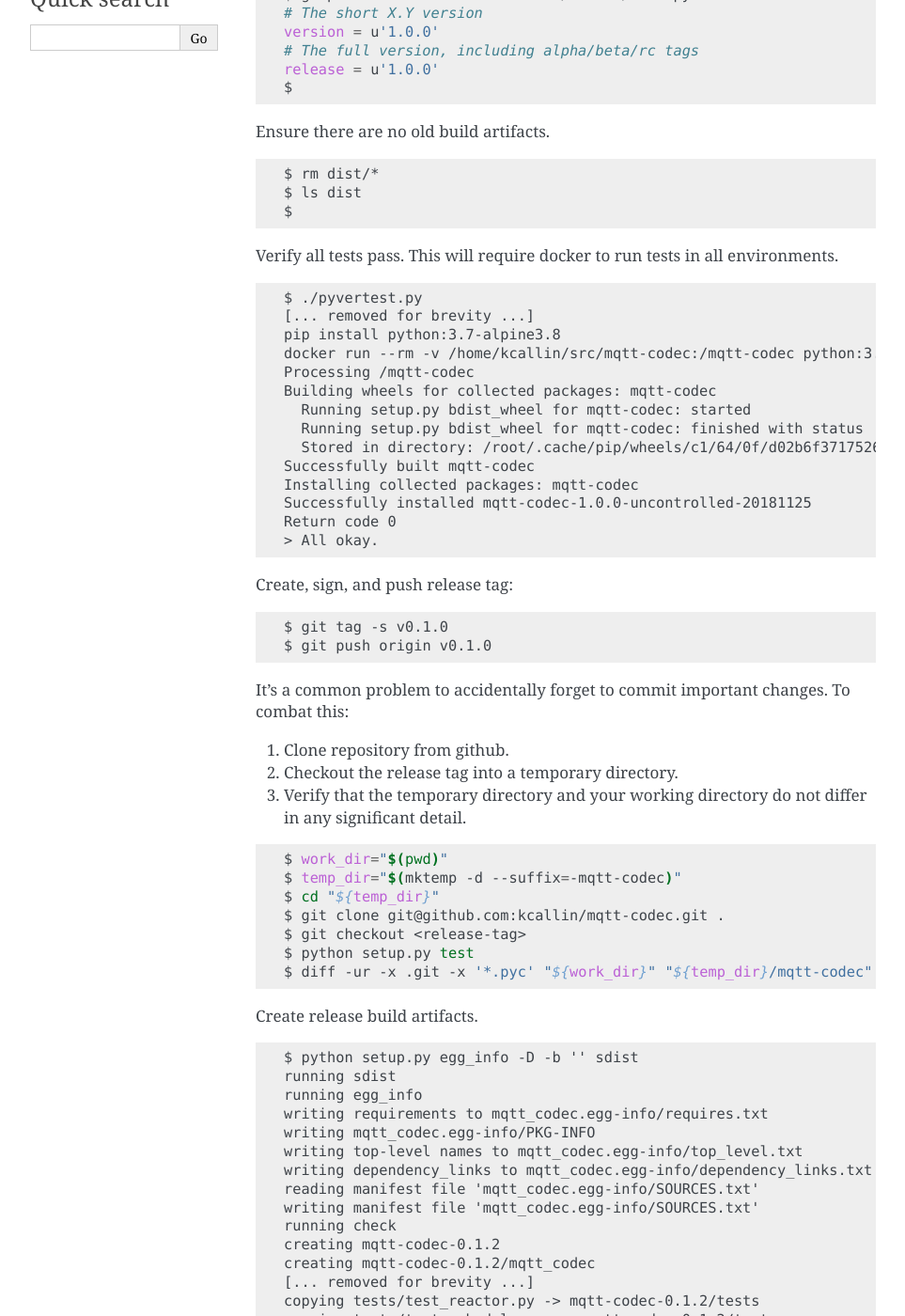
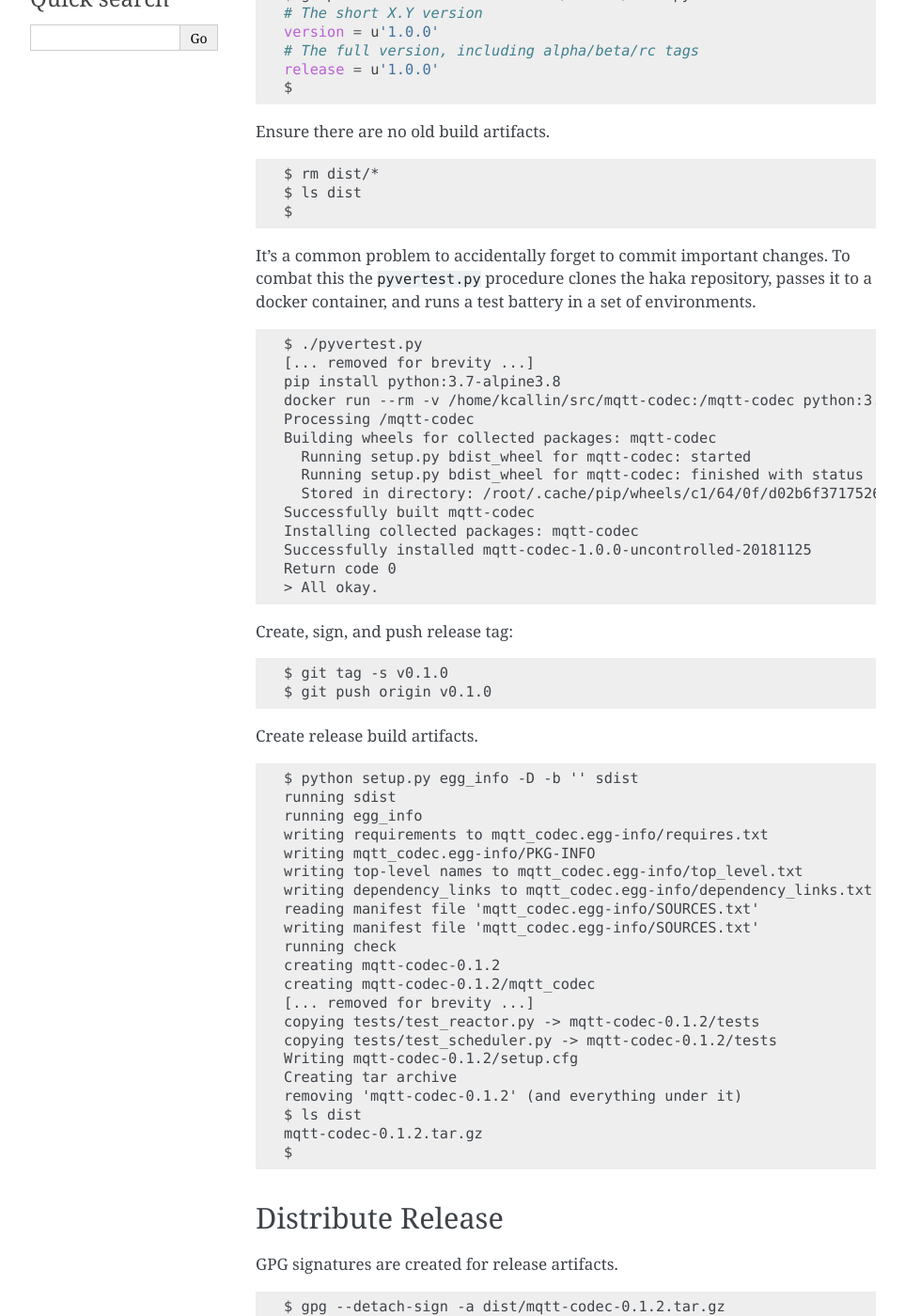
Before and after one commit to kcallin/mqtt-codec, a Sphinx documentation site: the page built from doc/source/admin.rst, in a window 1280 px wide and 1400 px high, scrolled down 369 px. Shown: the whole window at 94% size, without its empty margins (148-1111 px from the left). Built offline with Sphinx 7.4.7, drawn with Linux system fonts in a browser that asks for light colours.

Commit message:
Updated admin.rst.

```diff
--- a/doc/source/admin.rst
+++ b/doc/source/admin.rst
@@ -32,8 +32,11 @@ Ensure there are no old build artifacts.
     $ ls dist
     $
 
-Verify all tests pass.  This will require docker to run tests in all
-environments.
+It's a common problem to accidentally forget to commit important
+changes.  To combat this the ``pyvertest.py`` procedure clones the haka
+repository, passes it to a docker container, and runs a test battery in
+a set of environments.
+
 
 .. code-block:: none
 
@@ -58,24 +61,6 @@ Create, sign, and push release tag:
 
     $ git tag -s v0.1.0
     $ git push origin v0.1.0
-
-It's a common problem to accidentally forget to commit important
-changes.  To combat this:
-
-1. Clone repository from github.
-2. Checkout the release tag into a temporary directory.
-3. Verify that the temporary directory and your working directory do not
-   differ in any significant detail.
-
-.. code-block:: bash
-
-    $ work_dir="$(pwd)"
-    $ temp_dir="$(mktemp -d --suffix=-mqtt-codec)"
-    $ cd "${temp_dir}"
-    $ git clone git@github.com:kcallin/mqtt-codec.git .
-    $ git checkout <release-tag>
-    $ python setup.py test
-    $ diff -ur -x .git -x '*.pyc' "${work_dir}" "${temp_dir}/mqtt-codec"
 
 Create release build artifacts.
 
```
